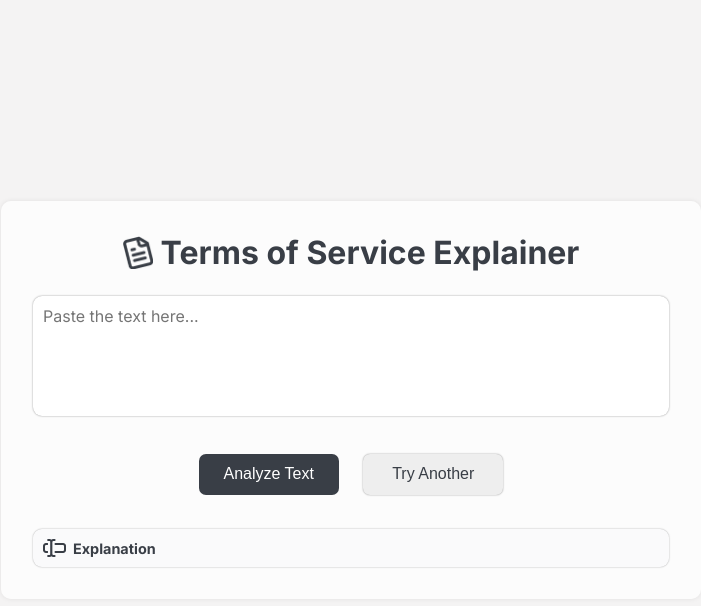
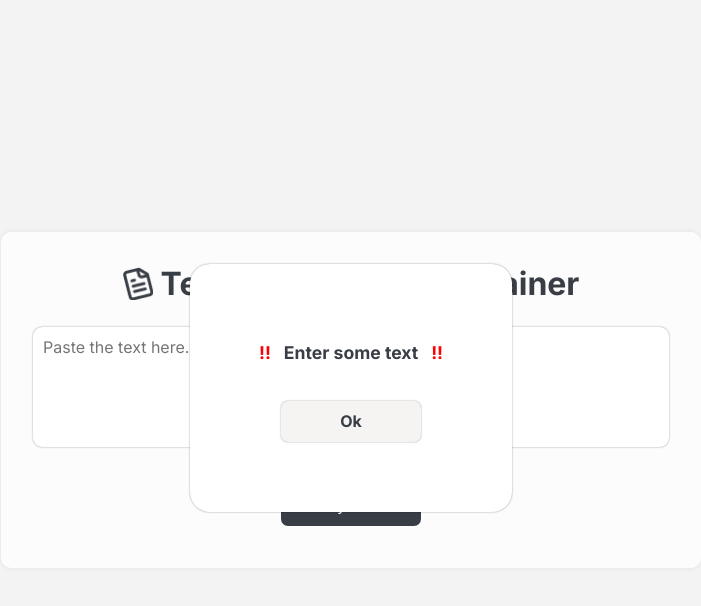
Before and after one commit to khu5hii/toscan, a plain HTML site: page index.html in a window 1280 px wide. Both pictures are taken after a click on the button "Analyze Text". Shown: the whole page, without its empty margins (289-990 px from the left). Drawn offline with Linux system fonts and the light colour scheme.

Commit message:
add custom popup

```diff
--- a/index.html
+++ b/index.html
@@ -17,6 +17,14 @@
 
 <body>
     <div class="rect">
+
+        <div class="popup" style="display: none;">
+            <p id="poptext">
+                <span id="red">!! </span> Enter some text <span id="red"> !!</span>
+            </p>
+
+            <button id="pop">Ok</button>
+        </div>
 
         <header class="header">
             <img src="img/header.png" alt="textual icon" id="header-img">
--- a/script.js
+++ b/script.js
@@ -57,7 +57,14 @@ const button = document.getElementById("button");
 button.addEventListener("click", function () {
     const inp = document.getElementById("text");
     const inpval = inp.value;
-    scan(inpval);
+
+    if (inpval === '') {
+        document.getElementsByClassName("popup")[0].style.display = "flex";
+    }
+    else {
+        scan(inpval);
+
+    }
 });
 
 const button2 = document.getElementById("button2");
@@ -68,6 +75,11 @@ button2.addEventListener("click", function () {
     button2.style.display = 'none';
 });
 
+const popbutton = document.getElementById("pop");
+
+popbutton.addEventListener("click", function () {
+    document.getElementsByClassName("popup")[0].style.display = "none";
+});
 
 
 // 2.29 hr s
--- a/styles.css
+++ b/styles.css
@@ -27,6 +27,65 @@ body {
     gap: 1.5em;
     box-sizing: border-box;
     margin: 2em;
+}
+
+/* Custom Popup 3:40 4:24  44 min */
+.popup {
+    font-family: 'Inter', sans-serif;
+    font-weight: 700;
+    display: flex;
+    flex-direction: column;
+    border-radius: 20px;
+    position: absolute;
+    padding: 60px;
+    background-color: rgb(255, 255, 255);
+    box-shadow: 0px 0px 1.9px #0000006f;
+    justify-content: center;
+    align-items: center;
+    animation: fadein 0.3s;
+}
+
+.popup p {
+    margin-bottom: 1.6em;
+    font-size: 1.1em;
+    color: #393E46;
+}
+
+#red {
+    color: red;
+    padding-left: 0.5em;
+    padding-right: 0.5em;
+
+}
+
+/* Button */
+
+@keyframes fadein {
+    from {
+        background-color: rgba(247, 248, 250, 0);
+
+    }
+
+    to {
+        background-color: rgb(255, 255, 255);
+    }
+}
+
+#pop {
+    flex-direction: column;
+    background-color: #F4F3F3;
+    box-shadow: 0px 0px 1.9px #0000006f;
+    width: 140px;
+    height: 41px;
+    border: none;
+    background-color: #f6f3f3;
+    color: #393E46;
+    border-radius: 7px;
+    font-size: 1em;
+    cursor: pointer;
+    box-shadow: 0px 0px 1.7px #0000006f;
+    font-family: 'Inter', sans-serif;
+    font-weight: 700;
 }
 
 /* Header */
@@ -148,9 +207,6 @@ button:hover {
         height: 100px;
     }
 
-    /* .rect button {
-        width: 100%;
-    } */
 }
 
 @media screen and (max-width: 480px) {
@@ -202,7 +258,7 @@ button:hover {
     }
 
     #header-img {
-        width:20px;
+        width: 20px;
     }
 }
 
@@ -231,7 +287,7 @@ button:hover {
     }
 
     #header-img {
-        width:20px;
+        width: 20px;
     }
 }
 
@@ -256,7 +312,7 @@ button:hover {
     }
 
     #header-img {
-        width:20px;
+        width: 20px;
     }
 }
 
@@ -281,7 +337,7 @@ button:hover {
     }
 
     #header-img {
-        width:20px;
+        width: 20px;
     }
 }
 
@@ -306,6 +362,6 @@ button:hover {
     }
 
     #header-img {
-        width:20px;
+        width: 20px;
     }
 }
```
